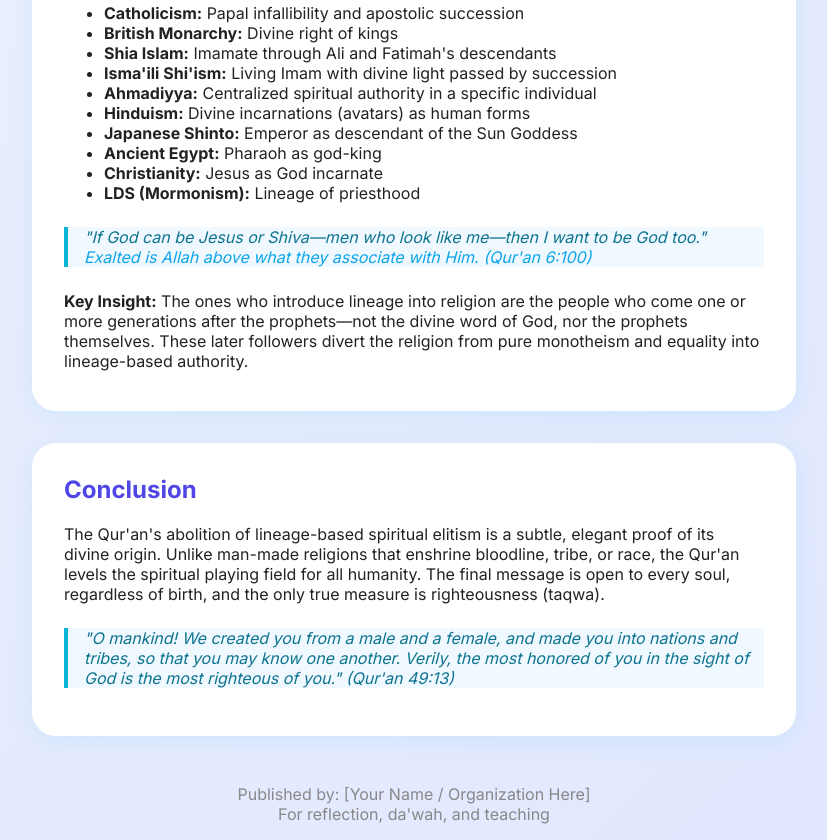
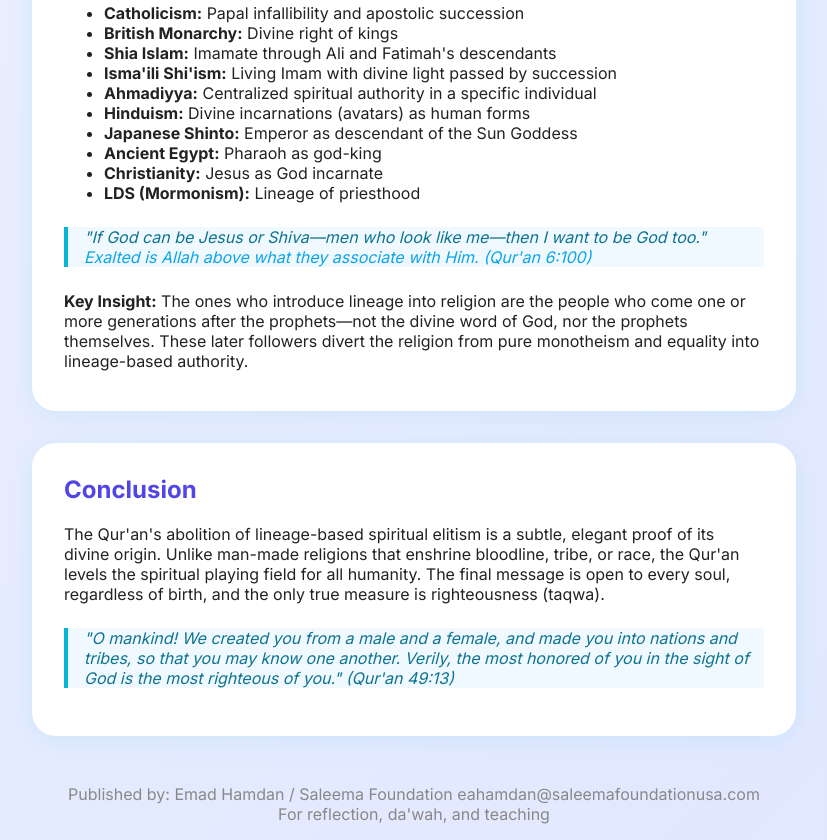
Before and after one commit to eah075487/Lineage-in-Religon, a plain HTML site: page index.html in a window 1280 px wide. Shown: the part 3059-3899 px from the top of the page, without its empty margins (226-1053 px from the left). Drawn offline with Linux system fonts and the light colour scheme.

Commit message:
Update footer with publisher info

```diff
--- a/index.html
+++ b/index.html
@@ -260,7 +260,7 @@
     <blockquote>"O mankind! We created you from a male and a female, and made you into nations and tribes, so that you may know one another. Verily, the most honored of you in the sight of God is the most righteous of you." (Qur'an 49:13)</blockquote>
   </section>
   <footer>
-    Published by: [Your Name / Organization Here]<br>
+    Published by: Emad Hamdan / Saleema Foundation eahamdan@saleemafoundationusa.com<br>
     For reflection, da'wah, and teaching
   </footer>
 </body>
```
